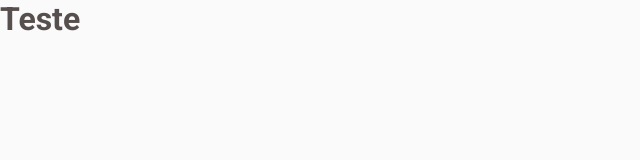
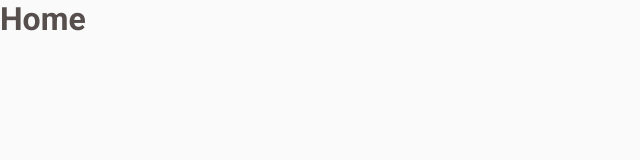
Before and after one commit to Lucasedusi/react-coffee-delivery, a React (Vite) app: page / in a window 1280 px wide. Shown: the top 160 px of the page, without its empty margins (0-640 px from the left). Built offline with nearby package versions, Linux system fonts and the light colour scheme.

Commit message:
feat: routes config

```diff
--- a/package.json
+++ b/package.json
@@ -11,6 +11,7 @@
   "dependencies": {
     "react": "^18.2.0",
     "react-dom": "^18.2.0",
+    "react-router-dom": "^6.8.1",
     "styled-components": "^5.3.6"
   },
   "devDependencies": {
--- a/src/App.tsx
+++ b/src/App.tsx
@@ -3,11 +3,16 @@
 import { defaultTheme } from "./styles/theme/default";
 import { GlobalStyle } from "./styles/global";
 
+import { BrowserRouter } from "react-router-dom";
+import { Router } from "./Routes";
+
 function App() {
 	return (
 		<ThemeProvider theme={defaultTheme}>
-			<h1>Teste</h1>
 			<GlobalStyle />
+			<BrowserRouter>
+				<Router />
+			</BrowserRouter>
 		</ThemeProvider>
 	);
 }
--- /dev/null
+++ b/src/Routes.tsx
@@ -0,0 +1,11 @@
+import { Route, Routes } from "react-router-dom";
+
+import { HomePage } from "./pages/Home";
+
+export function Router() {
+	return (
+		<Routes>
+			<Route path="/" element={<HomePage />} />
+		</Routes>
+	);
+}
--- /dev/null
+++ b/src/pages/Home/index.tsx
@@ -0,0 +1,3 @@
+export function HomePage() {
+	return <h1>Home</h1>;
+}
```
Also changed, not shown: 1 other file (tests, documents, lock files or other folders).
